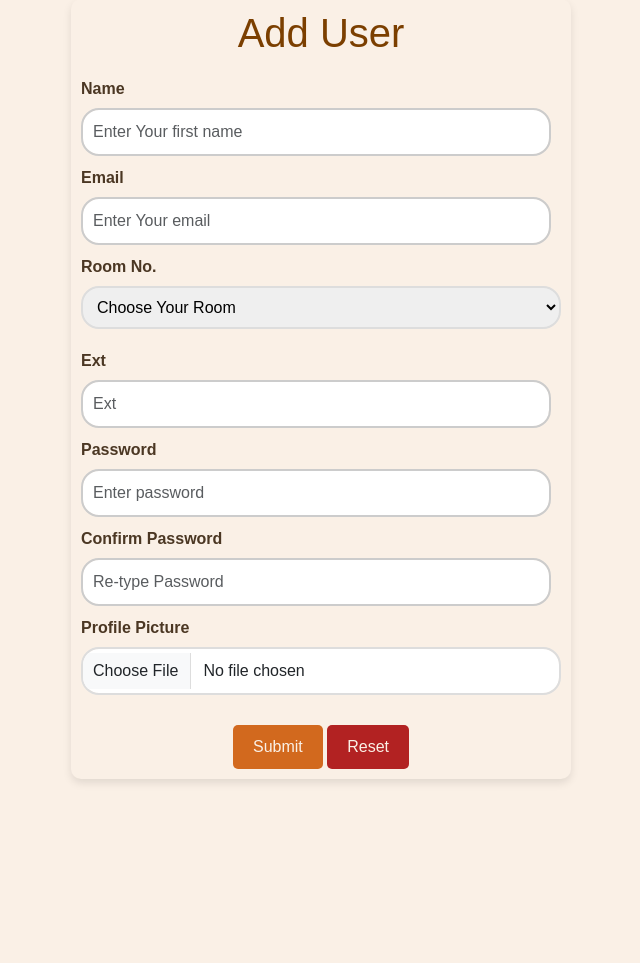
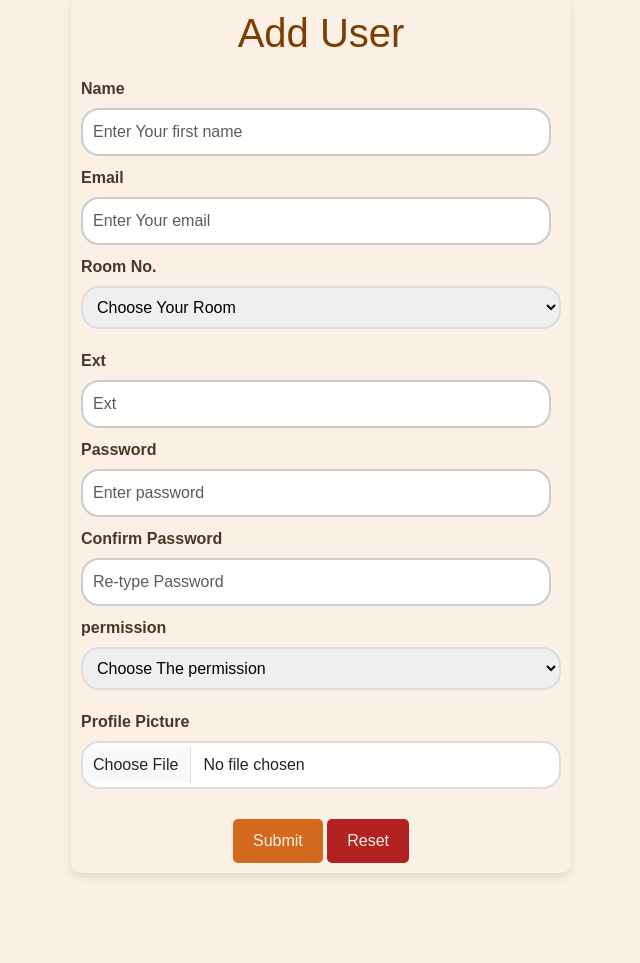
Before and after one commit to callmegemy/Cafeteria, a PHP site: page /AddUser.php in a window 1280 px wide. Shown: the part 91-1054 px from the top of the page, without its empty margins (319-959 px from the left). Before the commit the page ends 874 px from the top, so only its background shows below. Run offline with PHP 8.4, Linux system fonts and the light colour scheme; the visitor is signed in with stand-in values (Sample User, id 1); data comes from the database, SQL or seed files in the repository.

Commit message:
Last Version

```diff
--- a/AddUser.php
+++ b/AddUser.php
@@ -118,6 +118,28 @@
                     </span>
                 </div>
 
+                <div class="input-box">
+                    <label class="form-label" for="permission">permission </label>
+                    <select name="permission" id="permission">
+                        <option value="0">Choose The permission</option>
+                        <?php
+                        $permissions = $db->select('permissions');
+                        foreach ($permissions as $permission) {
+                            echo '<option value="' . $permission['id'] . '"';
+                            if (isset($prev_data['permission']) && $prev_data['permission'] == $permission['id']) {
+                                echo ' selected';
+                            }
+                            echo '>' . $permission['name'] . '</option>';
+                        }
+                        ?>
+
+                    </select>
+                    <span class="text-danger">
+                        <?php $error = isset($errors['permission']) ? $errors['permission'] : '';
+                        echo $error; ?>
+                    </span>
+                </div>
+
 
                 <div class="input-box">
                     <label class="form-label" for="img">Profile Picture</label>
```
Also changed, not shown: edit_user.php (+20 -3 lines), functions/update_user.php (+9 -2 lines), functions/user_add.php (+8 -2 lines).
